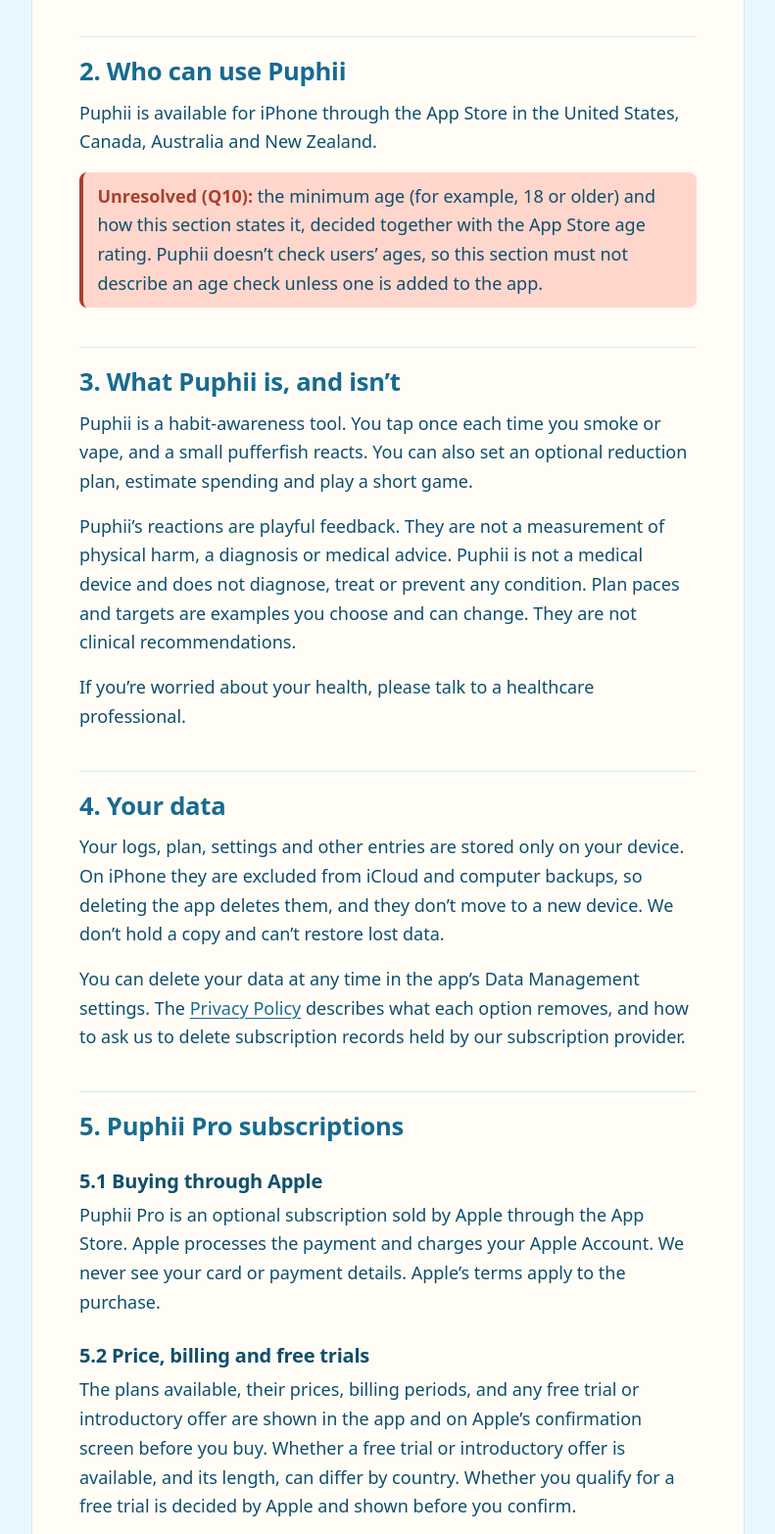
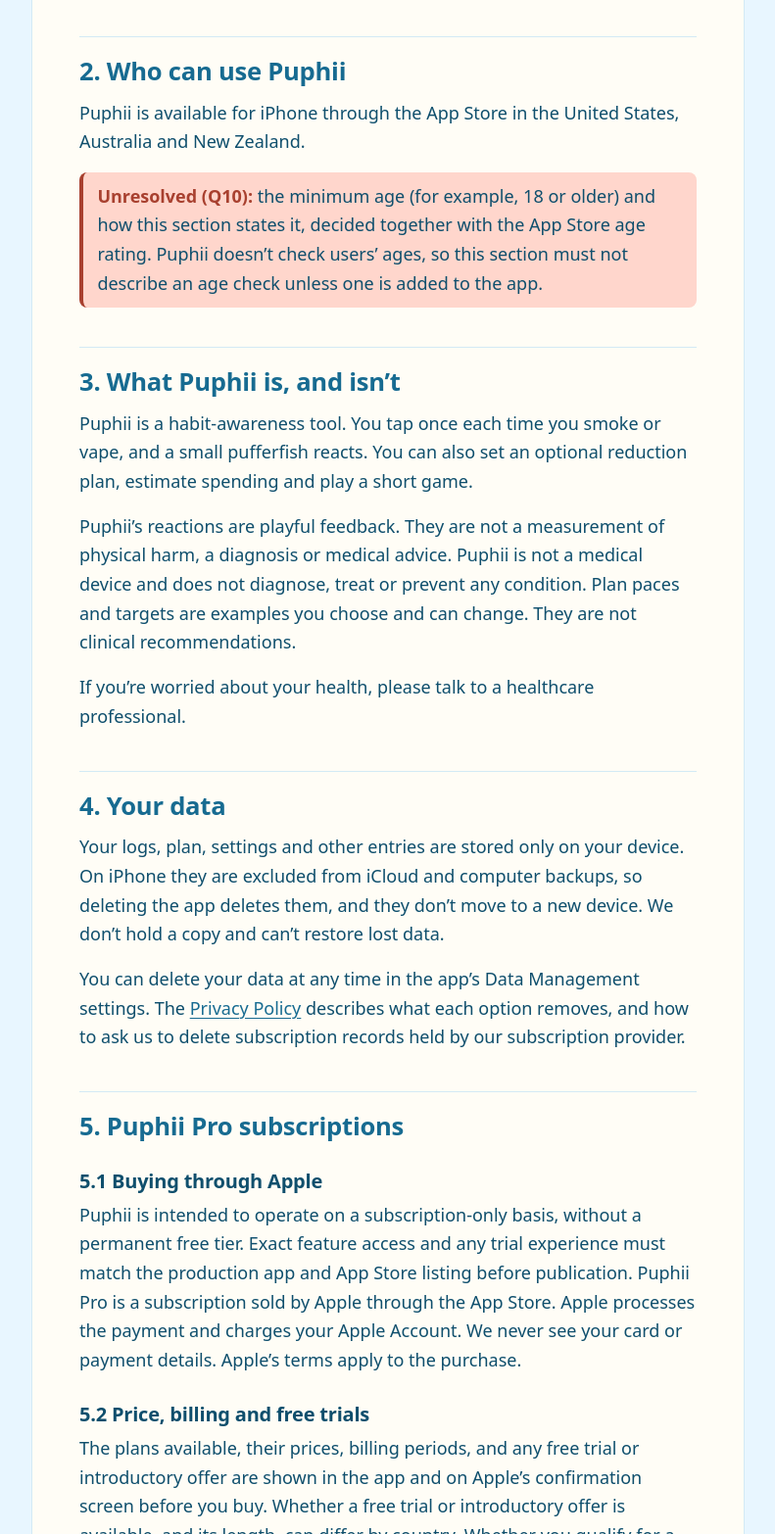
Before and after one commit to 39daisies/puphii-legal, a plain HTML site: page terms/index.html in a window 1280 px wide. Shown: the part 1910-3476 px from the top of the page at 98% size, without its empty margins (244-1035 px from the left). Drawn offline with Linux system fonts and the light colour scheme.

Commit message:
Align legal drafts with launch scope and flag product disclosures for verification

```diff
--- a/terms/index.html
+++ b/terms/index.html
@@ -87,7 +87,7 @@
 
       <section aria-labelledby="eligibility">
         <h2 id="eligibility">2. Who can use Puphii</h2>
-        <p>Puphii is available for iPhone through the App Store in the United States, Canada, Australia and New Zealand.</p>
+        <p>Puphii is available for iPhone through the App Store in the United States, Australia and New Zealand.</p>
         <p class="unresolved" data-unresolved><strong>Unresolved (Q10):</strong> the minimum age (for example, 18 or older) and how this section states it, decided together with the App Store age rating. Puphii doesn’t check users’ ages, so this section must not describe an age check unless one is added to the app.</p>
       </section>
 
@@ -107,7 +107,7 @@
       <section aria-labelledby="subscriptions">
         <h2 id="subscriptions">5. Puphii Pro subscriptions</h2>
         <h3 id="sub-purchase">5.1 Buying through Apple</h3>
-        <p>Puphii Pro is an optional subscription sold by Apple through the App Store. Apple processes the payment and charges your Apple Account. We never see your card or payment details. Apple’s terms apply to the purchase.</p>
+        <p>Puphii is intended to operate on a subscription-only basis, without a permanent free tier. Exact feature access and any trial experience must match the production app and App Store listing before publication. Puphii Pro is a subscription sold by Apple through the App Store. Apple processes the payment and charges your Apple Account. We never see your card or payment details. Apple’s terms apply to the purchase.</p>
 
         <h3 id="sub-price">5.2 Price, billing and free trials</h3>
         <p>The plans available, their prices, billing periods, and any free trial or introductory offer are shown in the app and on Apple’s confirmation screen before you buy. Whether a free trial or introductory offer is available, and its length, can differ by country. Whether you qualify for a free trial is decided by Apple and shown before you confirm.</p>
@@ -139,7 +139,7 @@
           <li>extended history charts, including 30-day and all-time views;</li>
           <li>monthly and yearly spending estimates, savings scenarios and savings goal timelines.</li>
         </ul>
-        <p>Other features are free, including logging puffs and undoing a log, today’s count, the current week’s overview and history chart, viewing and deleting your logs, the reduction plan, Bubble Break, reminders and settings.</p>
+        <p class="unresolved" data-unresolved><strong>Pre-publication verification:</strong> Previous wording described these features as permanently free. The approved product model has no permanent free tier. Verify actual trial access, subscription gates, and feature availability against the release build, then replace this note with an accurate description.</p>
         <p>We may change Puphii Pro’s features over time. If we remove or materially reduce a Pro feature, we will describe the change in the release notes of the App Store update that makes it. If you don’t want to continue, you can cancel in your Apple Account settings, and you can ask Apple for a refund under its policies.</p>
         <p>Prices are set through the App Store. Apple notifies subscribers before a price increase takes effect and, in some cases, asks them to agree to it. If you don’t agree when asked, your subscription won’t renew at the new price.</p>
 
```
